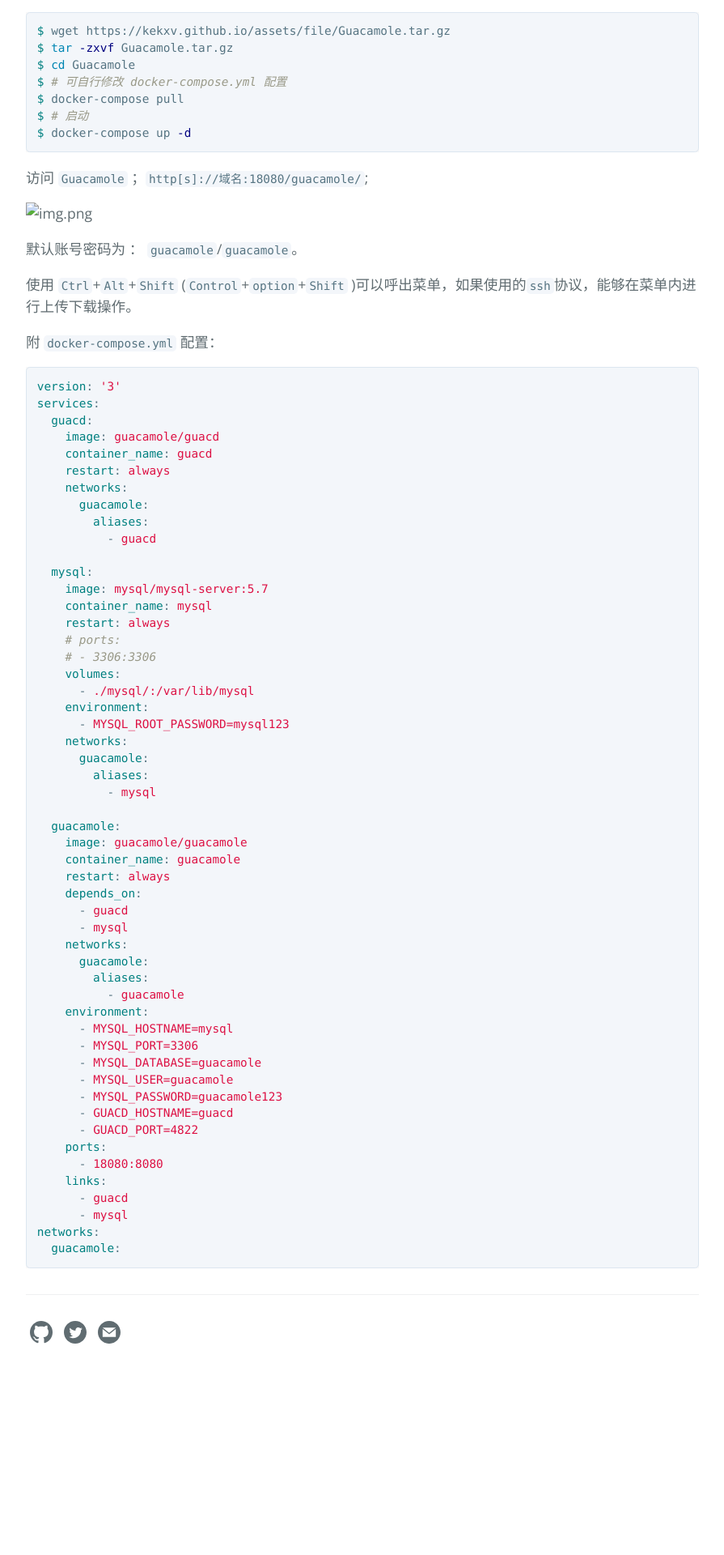
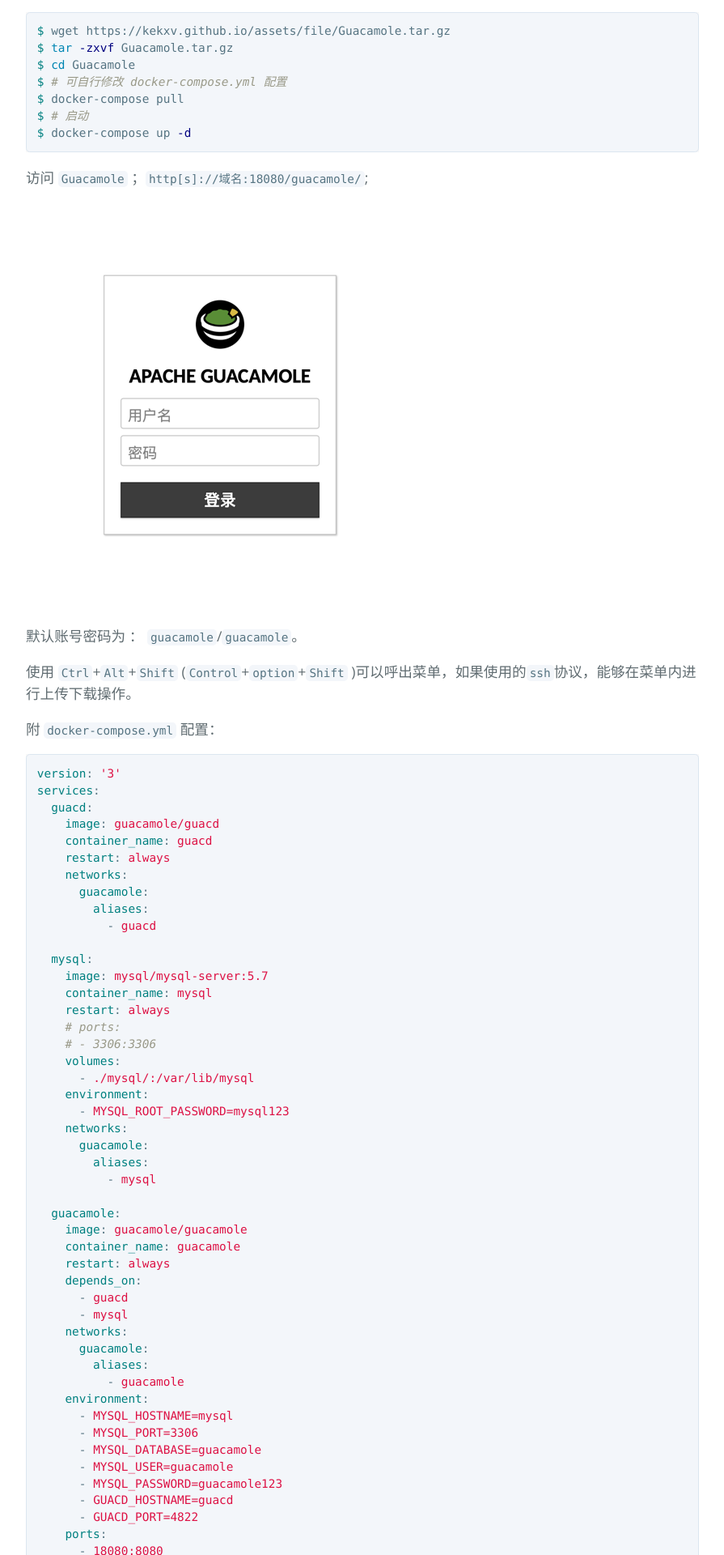
Before and after one commit to kekxv/kekxv.github.io, a Jekyll site: the page built from _posts/2021-04-30-Guacamole 使用.md, in a window 1280 px wide. Shown: the part 518-2438 px from the top of the page at 81% size, without its empty margins (192-1087 px from the left). Built offline with Jekyll 4.4.1, drawn with Linux system fonts in a browser that asks for light colours; before the commit the page ends 2231 px from its top, so only the background shows below that.

Commit message:
2021-04-30-Guacamole 使用.md

```diff
--- a/_posts/2021-04-30-Guacamole 使用.md
+++ b/_posts/2021-04-30-Guacamole 使用.md
@@ -24,7 +24,7 @@ $ docker-compose up -d
 
 访问 `Guacamole` ；`http[s]://域名:18080/guacamole/`;
 
-![img.png](../assets/guacamole.login/img.png)
+![img.png](/assets/imgs/guacamole.login/img.png)
 
 默认账号密码为 ： `guacamole`/`guacamole`。
 
```
Also changed, not shown: assets/imgs/guacamole.login/img.png (renamed from assets/guacamole.login/img.png).
